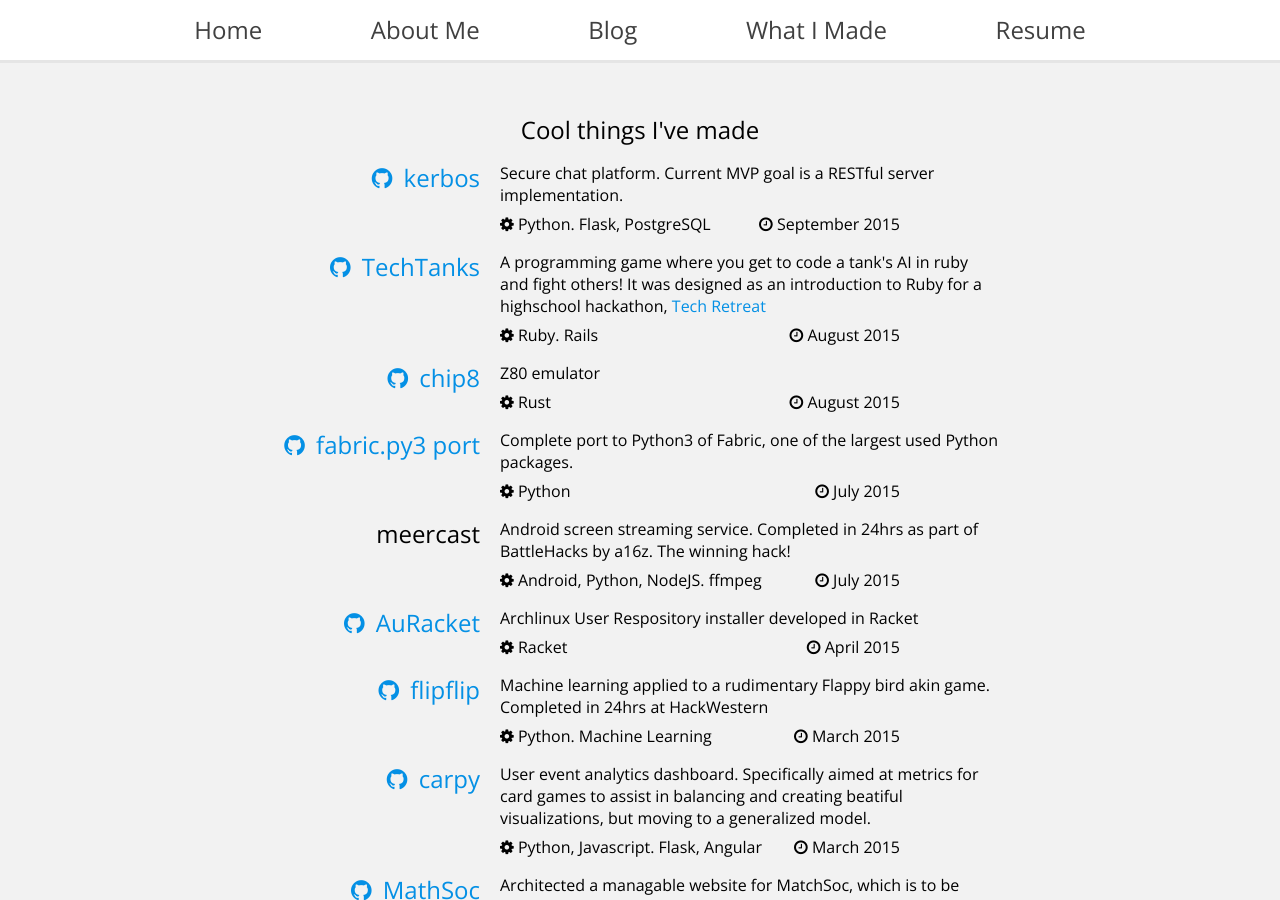
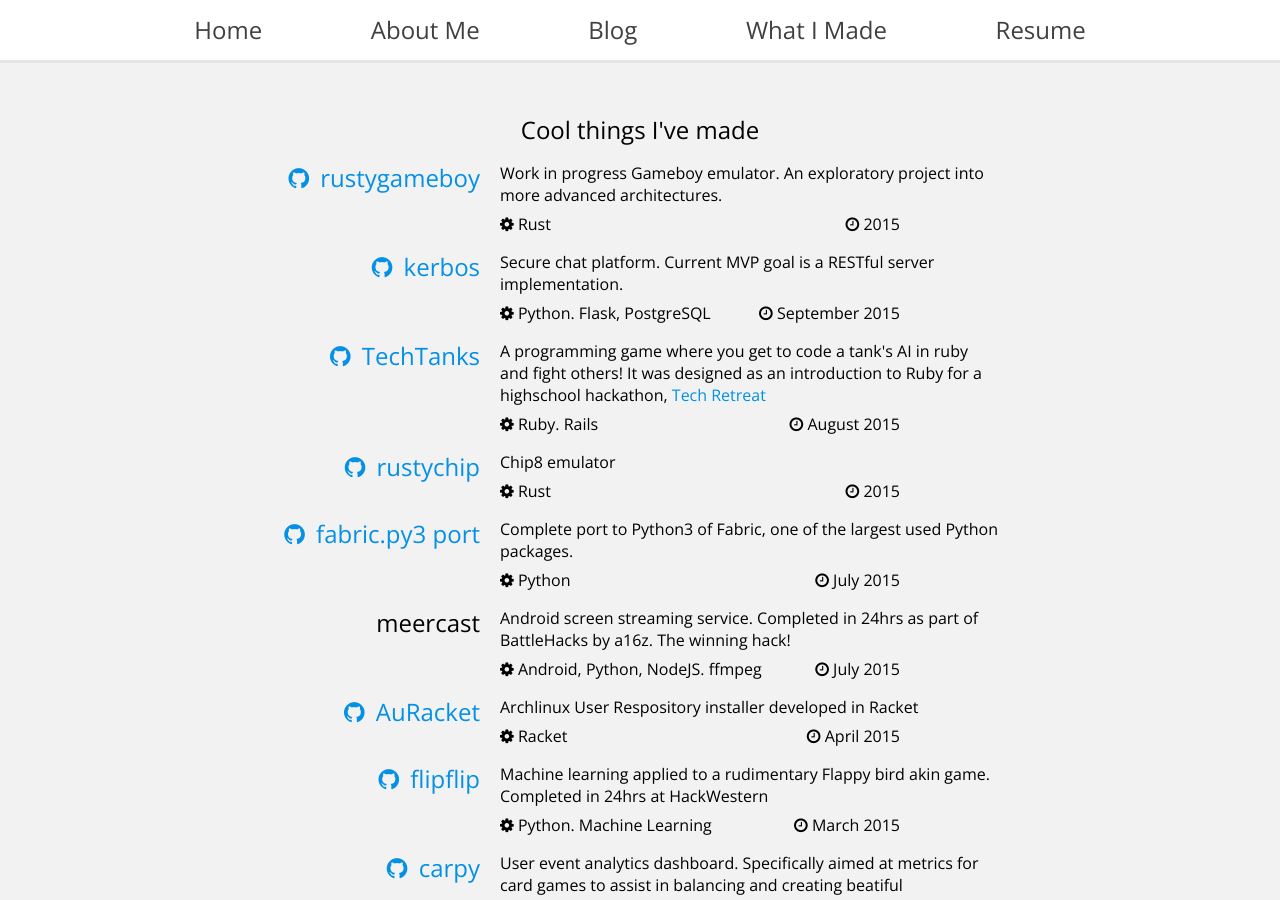
Before and after one commit to lgo/lego.github.io, a Jekyll site: the page built from projects.html, in a window 1280 px wide and 900 px high. Built offline with Jekyll 4.4.1, drawn with Linux system fonts in a browser that asks for light colours; nearby versions of some CDN libraries; some web fonts are replaced.

Commit message:
update projects

```diff
--- a/_data/projects.yml
+++ b/_data/projects.yml
@@ -1,3 +1,9 @@
+- name: rustygameboy
+  description: "Work in progress Gameboy emulator. An exploratory project into more advanced architectures."
+  link: https://github.com/xLegoz/rustygameboy
+  tech: "Rust"
+  date: "2015"
+
 - name: "kerbos"
   description:
     - "Secure chat platform. Current MVP goal is a RESTful server implementation."
@@ -12,11 +18,11 @@
   tech: "Ruby. Rails"
   date: "August 2015"
 
-- name: chip8
-  description: "Z80 emulator"
-  link: https://github.com/xLegoz/chip8
+- name: rustychip
+  description: "Chip8 emulator"
+  link: https://github.com/xLegoz/rustychip
   tech: "Rust"
-  date: "August 2015"
+  date: "2015"
 
 - name: fabric.py3 port
   description: "Complete port to Python3 of Fabric, one of the largest used Python packages."
```
Also changed, not shown: 1 other file.
